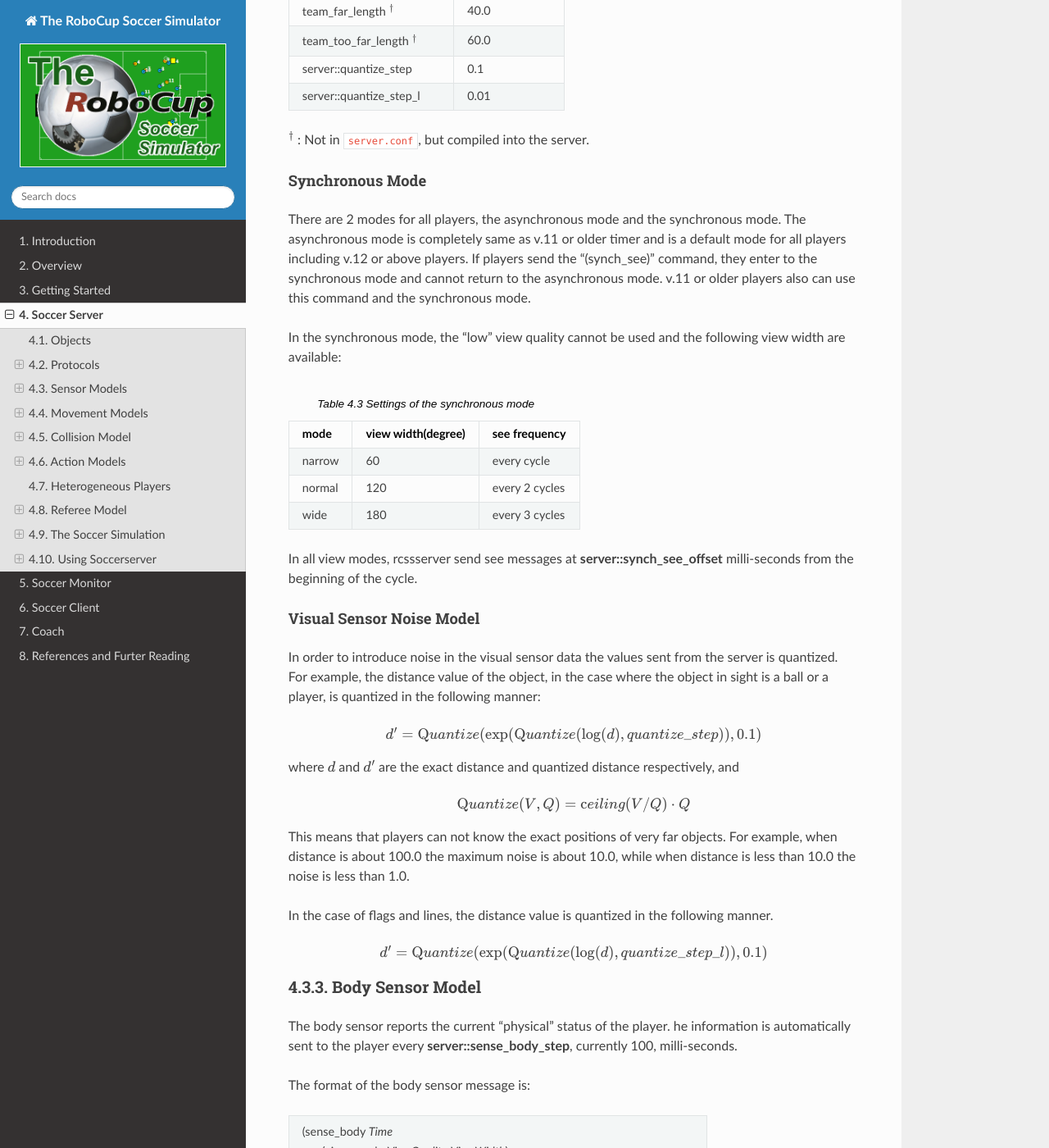
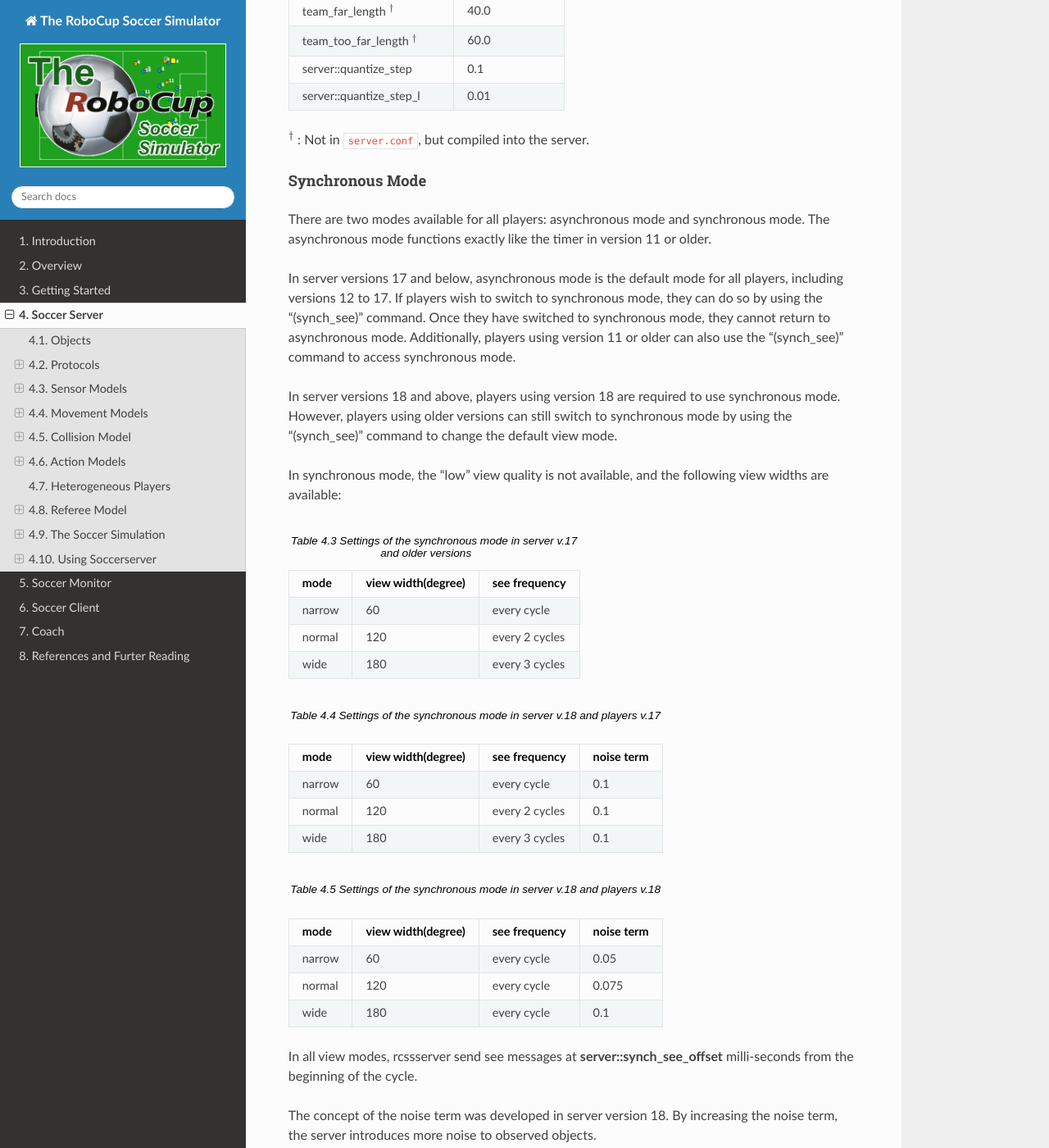
Before and after one commit to rcsoccersim/manual, a Sphinx documentation site: the page built from source/soccerserver.rst, in a window 1280 px wide and 1400 px high, scrolled down 11589 px. Shown: the whole window at 82% size. Built offline with Sphinx 7.4.7 and the Read the Docs theme 2.0.0, drawn with Linux system fonts in a browser that asks for light colours; some of the changed text lies outside the part shown.

Commit message:
update sensor model part to incorporate changes in observation model

```diff
--- a/source/soccerserver.rst
+++ b/source/soccerserver.rst
@@ -595,18 +595,28 @@
 Synchronous Mode
 ^^^^^^^^^^^^^^^^^^^^^^^^^^^^^^^^^^^^^^^^^^^^^^^^^^
 
-There are 2 modes for all players, the asynchronous mode and the
-synchronous mode. The asynchronous mode is completely same as v.11 or
-older timer and is a default mode for all players including v.12 or above
-players. If players send the "(synch_see)" command, they enter to the
-synchronous mode and cannot return to the asynchronous mode. v.11 or
-older players also can use this command and the synchronous mode.
-
-In the synchronous mode, the "low" view quality cannot be used and the
-following view width are available:
-
-.. table::  Settings of the synchronous mode
-   :name: setting-synchronousmode
+There are two modes available for all players: asynchronous mode
+and synchronous mode. The asynchronous mode functions exactly
+like the timer in version 11 or older.
+
+In server versions 17 and below, asynchronous mode is the
+default mode for all players, including versions 12 to 17.
+If players wish to switch to synchronous mode, they can do
+so by using the "(synch_see)" command. Once they have switched
+to synchronous mode, they cannot return to asynchronous mode.
+Additionally, players using version 11 or older can also use
+the "(synch_see)" command to access synchronous mode.
+
+In server versions 18 and above, players using version 18 are
+required to use synchronous mode. However, players using older
+versions can still switch to synchronous mode by using the
+"(synch_see)" command to change the default view mode.
+
+In synchronous mode, the "low" view quality is not available,
+and the following view widths are available:
+
+.. table::  Settings of the synchronous mode in server v.17 and older versions
+   :name: setting-synchronousmode-v17
 
    +-----------+----------------------+----------------+
    |mode       |view width(degree)    |see frequency   |
@@ -618,13 +628,64 @@
    |wide       |180                   |every 3 cycles  |
    +-----------+----------------------+----------------+
 
+.. table::  Settings of the synchronous mode in server v.18 and players v.17
+   :name: setting-synchronousmode-v18
+
+   +-----------+----------------------+----------------+----------------+
+   |mode       |view width(degree)    |see frequency   |noise term      |
+   +===========+======================+================+================+
+   |narrow     |60                    |every cycle     | 0.1            |
+   +-----------+----------------------+----------------+----------------+
+   |normal     |120                   |every 2 cycles  | 0.1            |
+   +-----------+----------------------+----------------+----------------+
+   |wide       |180                   |every 3 cycles  | 0.1            |
+   +-----------+----------------------+----------------+----------------+
+
+.. table::  Settings of the synchronous mode in server v.18 and players v.18
+   :name: setting-synchronousmode-v18
+
+   +-----------+----------------------+----------------+----------------+
+   |mode       |view width(degree)    |see frequency   |noise term      |
+   +===========+======================+================+================+
+   |narrow     |60                    |every cycle     | 0.05           |
+   +-----------+----------------------+----------------+----------------+
+   |normal     |120                   |every cycle     | 0.075          |
+   +-----------+----------------------+----------------+----------------+
+   |wide       |180                   |every cycle     | 0.1            |
+   +-----------+----------------------+----------------+----------------+
+
 In all view modes, rcssserver send see messages at
 **server::synch_see_offset** milli-seconds from the beginning
 of the cycle.
 
-
-^^^^^^^^^^^^^^^^^^^^^^^^^^^^^^^^^^^^^^^^^^^^^^^^^^
-Visual Sensor Noise Model
+The concept of the noise term was developed in server version 18.
+By increasing the noise term, the server introduces more noise to observed objects.
+
+^^^^^^^^^^^^^^^^^^^^^^^^^^^^^^^^^^^^^^^^^^^^^^^^^^
+Synchronous Mode
+^^^^^^^^^^^^^^^^^^^^^^^^^^^^^^^^^^^^^^^^^^^^^^^^^^
+**TODO: It would be better to write about Synchronous mode in this part.
+
+^^^^^^^^^^^^^^^^^^^^^^^^^^^^^^^^^^^^^^^^^^^^^^^^^^
+Focus Point
+^^^^^^^^^^^^^^^^^^^^^^^^^^^^^^^^^^^^^^^^^^^^^^^^^^
+The focus point concept was developed in server version 18 to make observations
+in the game more closely resemble those made by human observers and camera
+lenses. The position of the focus point affects the observation noise model.
+In brief, the server introduces more noise to the distance of an observed
+object if the object is farther from the observer's focus point.
+
+The default position of the focus point is the player's position. However,
+the player can change the focus point by sending the
+"(change_focus dist_moment dir_moment)" command.
+It's worth noting that the focus point cannot be outside the
+player's view angle, and its maximum distance from the player is 40.
+
+This feature is available to players using version 18 or above on
+server versions 18 or above.
+
+^^^^^^^^^^^^^^^^^^^^^^^^^^^^^^^^^^^^^^^^^^^^^^^^^^
+Visual Sensor Noise Model Server v.17 or older
 ^^^^^^^^^^^^^^^^^^^^^^^^^^^^^^^^^^^^^^^^^^^^^^^^^^
 
 In order to introduce noise in the visual sensor data the values sent from
@@ -656,6 +717,39 @@
 
   d' = {\mathrm Quantize}(\exp({\mathrm Quantize}(\log(d),quantize\_step\_l)),0.1)
 
+
+^^^^^^^^^^^^^^^^^^^^^^^^^^^^^^^^^^^^^^^^^^^^^^^^^^
+Visual Sensor Noise Model
+^^^^^^^^^^^^^^^^^^^^^^^^^^^^^^^^^^^^^^^^^^^^^^^^^^
+In order to introduce noise in the visual sensor data the values sent from
+the server is quantized.
+For example, the distance value of the object, in the case where the object
+in sight is a ball or a player, is quantized in the following manner if the observer's version is above 17:
+
+.. math::
+  distQStep = server::quantizeStep \cdot ViewAngleNoiseTerm
+
+.. math::
+  f' = {\mathrm Quantize}(\exp({\mathrm Quantize}(\log(f),quantize\_step)),distQStep)
+
+.. math::
+  d' = {\mathrm max}(0.0, d - (f - f'))
+
+
+where :math:`d` and :math:`d'` are the exact distance and quantized distance
+respectively, :math:`f` and :math:`f'` are the exact distance and quantized
+distance of focus point to the object
+respectively,
+and
+
+.. math::
+
+  {\mathrm Quantize}(V,Q) = {\mathrm ceiling}(V/Q) \cdot Q
+
+This noise model is applied to observations made by players using version 18 or above.
+When the observer's focus point is set to the default position (i.e., the observer's position),
+and the :math: distQStep parameter is not considered, this model functions in exactly the same
+way as the visual sensor noise model in server version 17.
 
 --------------------------------------------------
 Body Sensor Model
```
